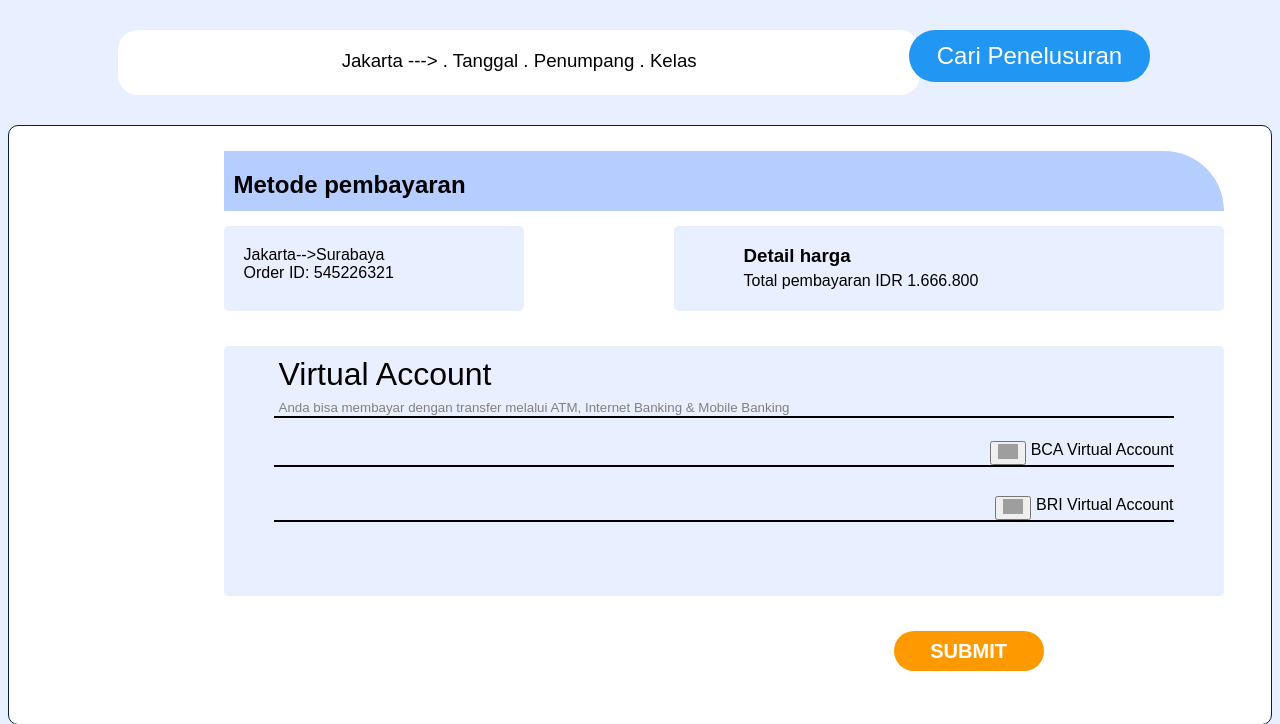
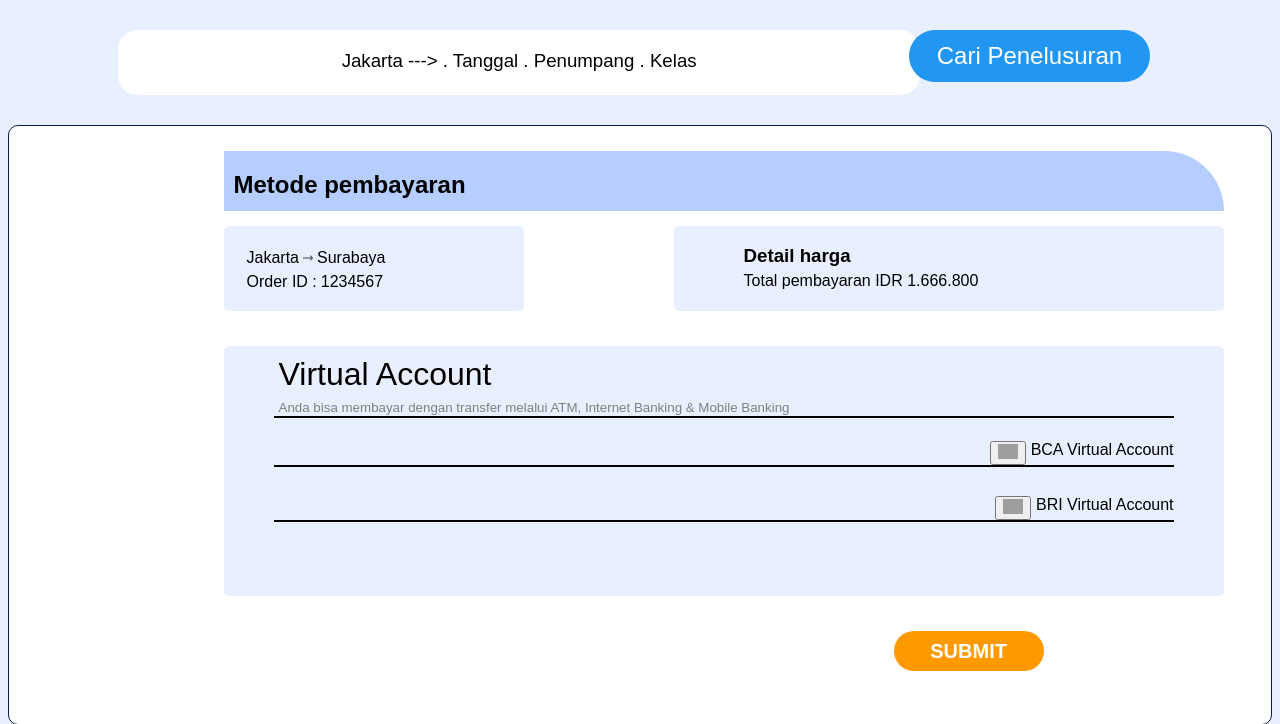
Before and after one commit to Alifan12/Kelompok6_TiketPesawat, a CodeIgniter 4 app: template app/Views/MetodePembayaran.php in a window 1280 px wide. Shown: the part 58-782 px from the top of the page. Run offline with PHP 8.4 and a stand-in for CodeIgniter, Linux system fonts and the light colour scheme; the template is opened without the code that fills it, so the values that code supplies are empty; some libraries are stand-ins or nearby versions; grey boxes are pictures that could not be loaded.

Commit message:
alifa commit

```diff
--- a/app/Views/MetodePembayaran.php
+++ b/app/Views/MetodePembayaran.php
@@ -49,10 +49,21 @@
       </div>
       <div class="id">
         <div class="lokasi">
-          Jakarta-->Surabaya
+          <table>
+            <tr>
+              <td>Jakarta</td>
+              <td><img src="/gambar/DetailPemesan/right-arrow.png" width="10px"></td>
+              <td>Surabaya</td>
+            </tr>
+          </table>
         </div>
         <div class="order_id">
-          Order ID: 545226321
+          <table>
+            <tr>
+              <td>Order ID : </td>
+              <td>1234567</td>
+            </tr>
+          </table>
         </div>
 
       </div>
```
